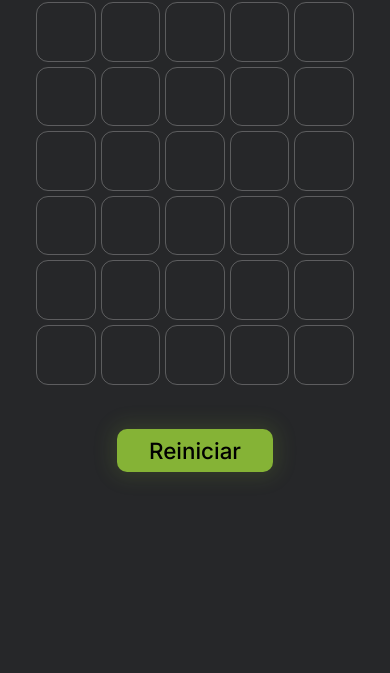
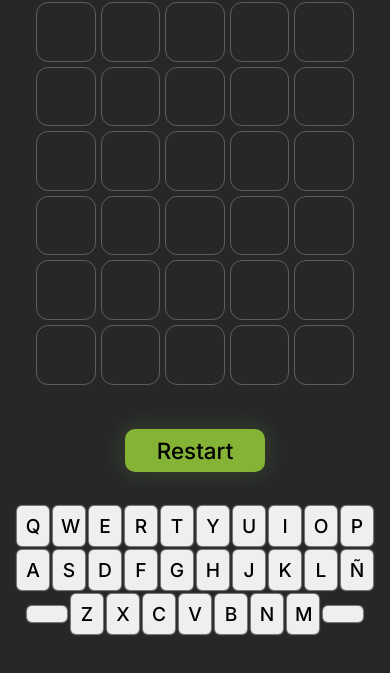
Before and after one commit to alexhmdev/rxjs-wordle, a website built with webpack: page public/index.html in a window 390 px wide. Shown: the part 69-742 px from the top of the page. Built offline with nearby package versions, Linux system fonts and the light colour scheme.

Commit message:
Added vitual keyboard for mobile devices

```diff
--- a/public/index.html
+++ b/public/index.html
@@ -5,6 +5,8 @@
   <meta http-equiv="X-UA-Compatible" content="IE=edge" />
   <meta name="viewport" content="width=device-width, initial-scale=1.0" />
   <link rel="stylesheet" href="style.css">
+  <link href='https://css.gg/arrow-left-r.css' rel='stylesheet'>
+  <link href='https://css.gg/check-r.css' rel='stylesheet'>
   <title>Drits-Worddle</title>
 </head>
 
@@ -59,6 +61,46 @@
     <p id="message-text" class="message-text"></p>
   </div>
   <div class="restart-container"><button class="restart-button" data-i18n-key="restart-button">Reiniciar</button></div>
+
+  <div class="keyboard" id="keyboard">
+    <div class="row">
+      <button class="key">Q</button>
+      <button class="key">W</button>
+      <button class="key">E</button>
+      <button class="key">R</button>
+      <button class="key">T</button>
+      <button class="key">Y</button>
+      <button class="key">U</button>
+      <button class="key">I</button>
+      <button class="key">O</button>
+      <button class="key">P</button>
+    </div>
+    <div class="row">
+      <button class="key">A</button>
+      <button class="key">S</button>
+      <button class="key">D</button>
+      <button class="key">F</button>
+      <button class="key">G</button>
+      <button class="key">H</button>
+      <button class="key">J</button>
+      <button class="key">K</button>
+      <button class="key">L</button>
+      <button class="key">Ñ</button>
+    </div>
+    <div class="row">
+      <button class="key-action"><i id="enter" class="gg-check-r"></i></button>
+      <button class="key">Z</button>
+      <button class="key">X</button>
+      <button class="key">C</button>
+      <button class="key">V</button>
+      <button class="key">B</button>
+      <button class="key">N</button>
+      <button class="key">M</button>
+      <button class="key-action"><i id="delete" class="gg-arrow-left-r"></i></button>
+
+    </div>
+
+  </div>
   <script type="text/javascript" src="./bundle.js"></script>
 </body>
 
--- a/public/style.css
+++ b/public/style.css
@@ -120,3 +120,51 @@
 .hide {
   display: none;
 }
+
+.keyboard {
+  display: none;
+  flex-direction: column;
+  align-items: center;
+  justify-content: center;
+  margin-top: 2rem;
+}
+
+.row {
+  display: flex;
+  flex-direction: row;
+  align-items: center;
+  justify-content: center;
+}
+
+.key {
+  cursor: pointer;
+  background-color: #efefef;
+  border-radius: 5px;
+  width: 2rem;
+  padding: 0.5rem;
+  font-family: var(--inter-font);
+  border: 0;
+  margin: 2px;
+  box-shadow: 0px 0px 1px 1px gray;
+}
+
+.key-action {
+  cursor: pointer;
+  background-color: #efefef;
+  border-radius: 5px;
+  width: 2.5rem;
+  padding: 0.5rem;
+  font-family: var(--inter-font);
+  border: 0;
+  margin: 2px;
+  box-shadow: 0px 0px 1px 1px gray;
+}
+
+@media screen and (max-width: 768px) {
+  .keyboard {
+    display: flex;
+  }
+  .key {
+    font-size: 1.2rem;
+  }
+}
--- a/src/index.js
+++ b/src/index.js
@@ -9,13 +9,16 @@
 
 const letterRows = document.getElementsByClassName("letter-row");
 const message = document.getElementById("message-text");
+const keyBoard = document.getElementById("keyboard");
 let userAnswer = [];
 const getRandomWord = () =>
   WORDS_LIST[Math.floor(Math.random() * WORDS_LIST.length)];
 const rightWord = getRandomWord();
-console.log(rightWord);
 const onKeyDown$ = fromEvent(document, "keydown");
-
+const onKeyChange$ = fromEvent(
+  keyBoard.getElementsByTagName("button"),
+  "click"
+);
 let letterIndex = 0;
 let letterRowIndex = 0;
 
@@ -85,6 +88,20 @@
     }
   },
 };
+onKeyChange$.subscribe((event) => {
+  let key = event.target.textContent;
+  let idKey = event.target.id;
+  console.log(idKey);
+  if (key != "") {
+    insertLetter.next({ key });
+  }
+  if (idKey === "delete") {
+    deleteLetter.next({ key: "Backspace" });
+  }
+  if (idKey === "enter") {
+    checkWord.next({ key: "Enter" });
+  }
+});
 onKeyDown$.subscribe(insertLetter);
 onKeyDown$.subscribe(deleteLetter);
 onKeyDown$.subscribe(checkWord);
--- a/webpack.config.js
+++ b/webpack.config.js
@@ -7,12 +7,5 @@
     path: path.resolve(__dirname, "public"),
   },
   mode: "development",
+  allowedHosts: ["all"],
 };
-
-const productonConfig = merge([
-  {
-    output: {
-      publicPath: "/rxjs-wordle/",
-    },
-  },
-]);
```
